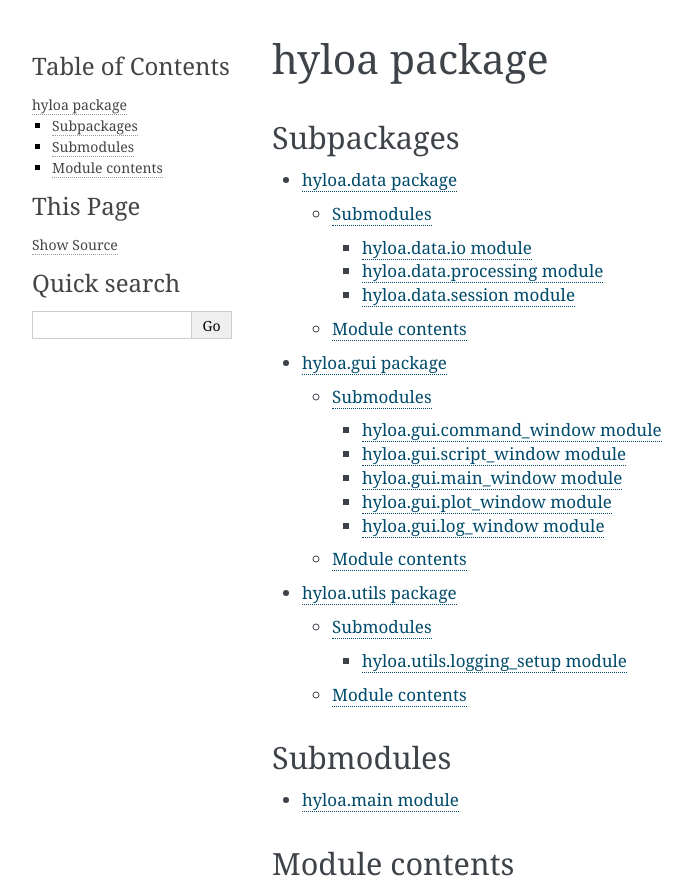
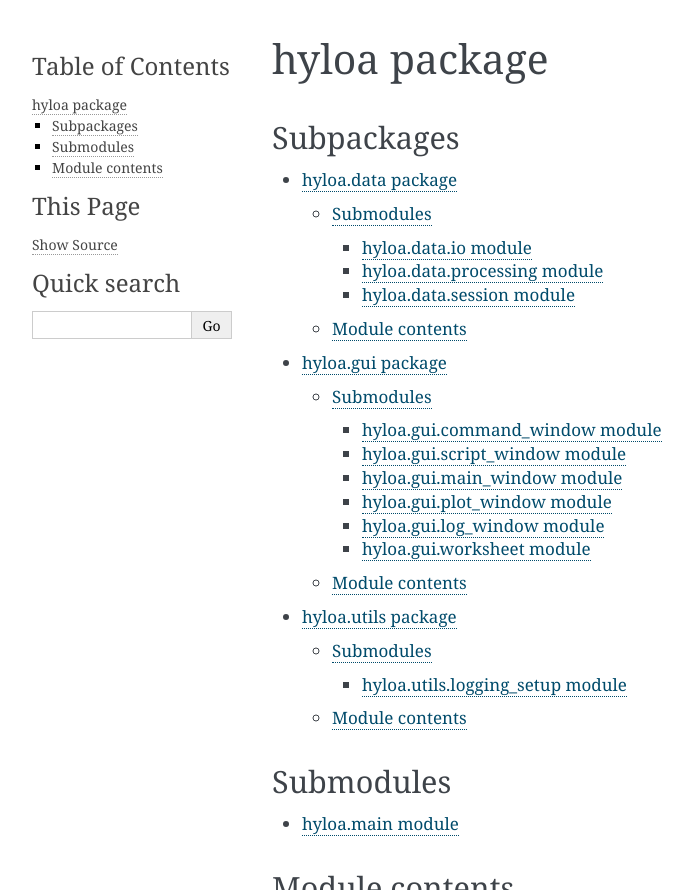
Before and after one commit to Francesco-Zeno-Costanzo/hyloa, a Sphinx documentation site: the page built from docs/hyloa.rst, in a window 1280 px wide, cut to the strip 0-890 px from the top of the page. Shown: the whole strip, without its empty margins (148-841 px from the left). Built offline with Sphinx 7.4.7, drawn with Linux system fonts in a browser that asks for light colours.

Commit message:
update documentation

```diff
--- a/docs/hyloa.gui.rst
+++ b/docs/hyloa.gui.rst
@@ -12,6 +12,7 @@ Submodules
    hyloa.gui.main_window
    hyloa.gui.plot_window
    hyloa.gui.log_window
+   hyloa.gui.worksheet
 
 
 Module contents
--- /dev/null
+++ b/docs/hyloa.gui.worksheet.rst
@@ -0,0 +1,7 @@
+hyloa.gui.worksheet module
+==================================
+
+.. automodule:: hyloa.gui.worksheet
+   :members:
+   :undoc-members:
+   :show-inheritance:
```
